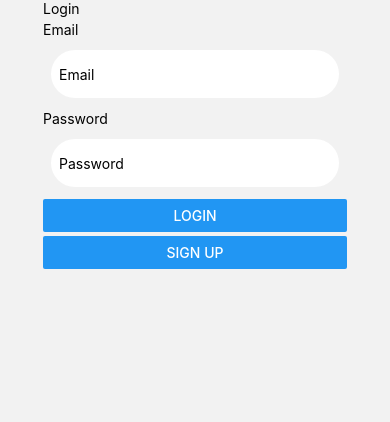
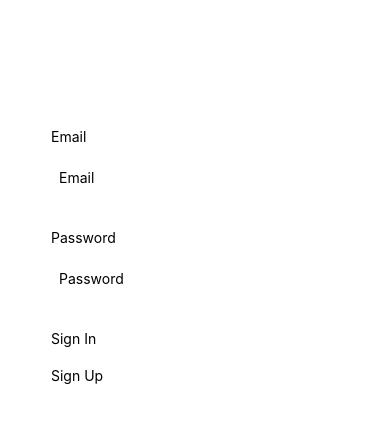
Before and after one commit to tulXoro/mood-follower, a React Native app: screen /Login in a window 390 px wide. Shown: the top 422 px of the page. Built offline with nearby package versions, Linux system fonts and the light colour scheme; no server answers; what emoji-datasource would draw is missing.

Commit message:
adjusted light and dark themes for login page

```diff
--- a/App.tsx
+++ b/App.tsx
@@ -65,7 +65,7 @@ export default function App() {
   return (
     <ThemeProvider value={colorScheme === "dark" ? DarkTheme : DefaultTheme}>
       <NavigationContainer>
-        {/* <StatusBar style="auto" /> */}
+        <StatusBar style="auto" />
         <Stack.Navigator>
           {user ? (
             <Stack.Screen
--- a/app/screens/Login.tsx
+++ b/app/screens/Login.tsx
@@ -4,6 +4,7 @@ import {
   TextInput,
   Button,
   KeyboardAvoidingView,
+  TouchableOpacity,
 } from "react-native";
 import React, { useEffect, useState } from "react";
 import { FIREBASE_AUTH, FIREBASE_DB } from "../../firebaseConfig";
@@ -25,6 +26,12 @@ const Login = ({ route, navigation }: LoginProps) => {
   const AUTH = FIREBASE_AUTH;
 
   const signIn = async () => {
+
+    if (!email || !password) {
+      alert("Email and password are required.");
+      return;
+    }
+
     setLoading(true);
     try {
       await signInWithEmailAndPassword(AUTH, email, password);
@@ -60,45 +67,54 @@ const Login = ({ route, navigation }: LoginProps) => {
   };
 
   return (
-    <View>
+    <View className="flex flex-col h-full pt-32 bg-white dark:bg-black">
       <KeyboardAvoidingView
-        className="grid col-1 items-center gap-1 align-middle justify-center"
+        className="grid col-1 items-center align-middle justify-center gap-5"
         behavior="padding"
       >
-        <Text className="bg-transparent">Login</Text>
 
-        <Text>Email</Text>
+        <View>
+        <Text className="text-black dark:text-white" >Email</Text>
         <TextInput
-          className="h-12 w-72 p-2 m-2 rounded-full items-center self-center bg-white dark:bg-gray-800"
+          className="h-12 w-72 p-2 my-2 rounded-sm items-center self-center bg-white dark:bg-gray-700 text-black dark:text-white"
           placeholder="Email"
           value={email}
           onChangeText={setEmail}
           autoCapitalize="none"
         />
-        <Text>Password</Text>
+        </View>
+
+        <View>
+
+
+        <Text className="text-black dark:text-white" >Password</Text>
         <TextInput
-          className="h-12 w-72 p-2 m-2 rounded-full items-center self-center bg-white dark:bg-gray-800"
+          className="h-12 w-72 p-2 my-2 rounded-sm items-center self-center bg-white dark:bg-gray-700 text-black dark:text-white"
           placeholder="Password"
           value={password}
           onChangeText={setPassword}
           autoCapitalize="none"
           secureTextEntry={true}
         />
+        </View>
 
         {loading ? (
           <Text>Loading...</Text>
         ) : (
           <>
-            <Button title="Login" onPress={signIn} />
-            <Button
-              title="Sign Up"
+            <TouchableOpacity onPress={signIn}>
+              <Text className="text-black dark:text-white" >Sign In</Text>
+            </TouchableOpacity>
+            <TouchableOpacity
               onPress={() =>
                 navigation.navigate("Register", {
                   pemail: email,
                   ppassword: password,
                 })
               }
-            />
+            >
+              <Text className="text-black dark:text-white">Sign Up</Text>
+            </TouchableOpacity>
           </>
         )}
       </KeyboardAvoidingView>
--- a/components/homeHeader.tsx
+++ b/components/homeHeader.tsx
@@ -62,21 +62,22 @@ const homeHeader = () => {
   }, []);
 
   return (
-    <View className="flex justify-start items-center p-8 min-h-15">
-      <Text className="text-2xl text-blue-900 dark:text-blue-300">
+    <View className="flex justify-start items-center p-8 min-h-15 bg-sky-400">
+      {/* dark:text-blue-900 */}
+      <Text className="text-2xl text-sky-900 mt-10 ">
         How are you feeling today?
       </Text>
-      <View className="relative items-center mt-5">
+      <View className="relative items-center mt-3">
         <TouchableOpacity
           onPress={() => setShowEmoji(true)}
-          className="p-2 m-2 rounded-full items-center self-center bg-transparent"
+          className="p-2 pt-6 m-2 rounded-full items-center self-center bg-orange-50 border-2 border-dashed"
         >
           <Text className="text-8xl text-black p-4">
-            {mood || "Pick an emoji"}
+            {mood || "Pick a mood!"}
           </Text>
         </TouchableOpacity>
         <TouchableOpacity
-          className="absolute bottom-5 right-5 bg-purple-700 dark:bg-purple-500 rounded-full w-12 h-12 justify-center items-center"
+          className="absolute bottom-3 right-3 bg-sky-500 rounded-full w-12 h-12 justify-center items-center border-2 border-blue-900"
           onPress={() => setShowEmoji(true)}
         >
           <Text className="text-white text-2xl">✏️</Text>
```
